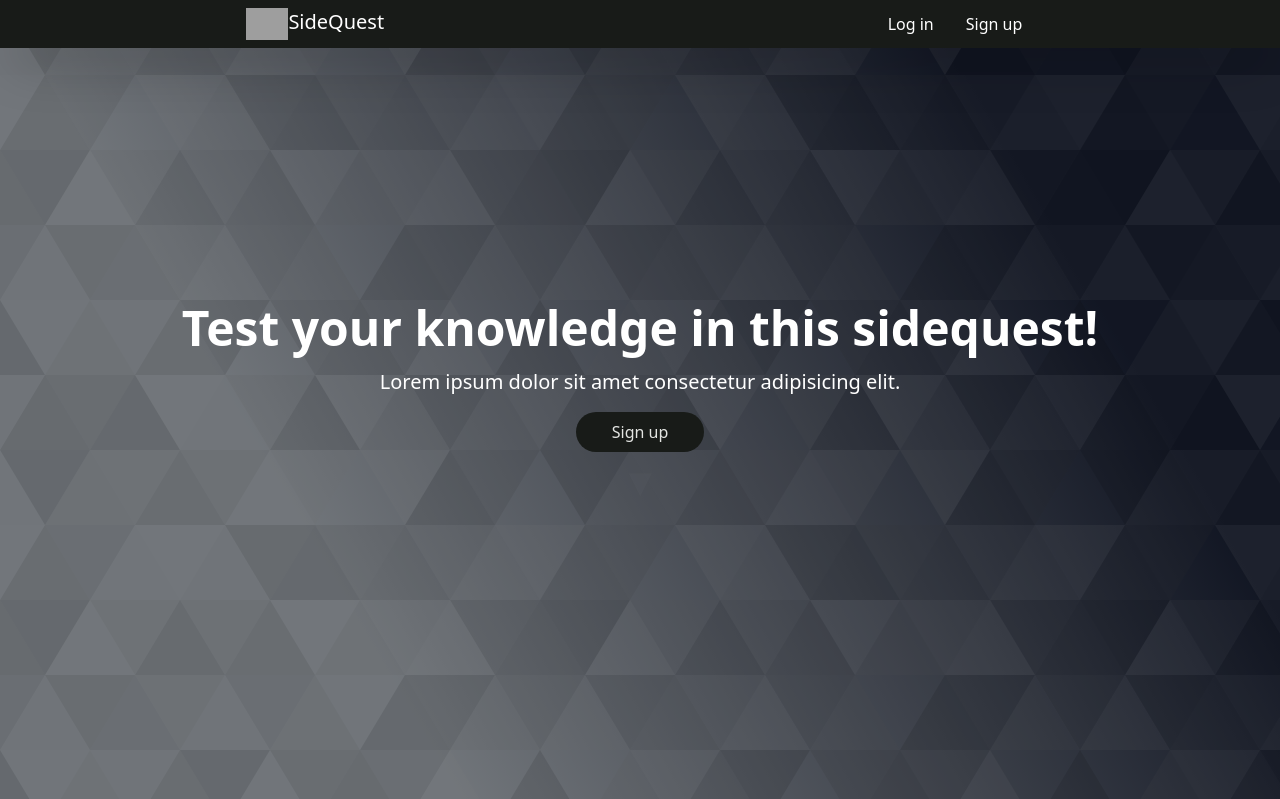
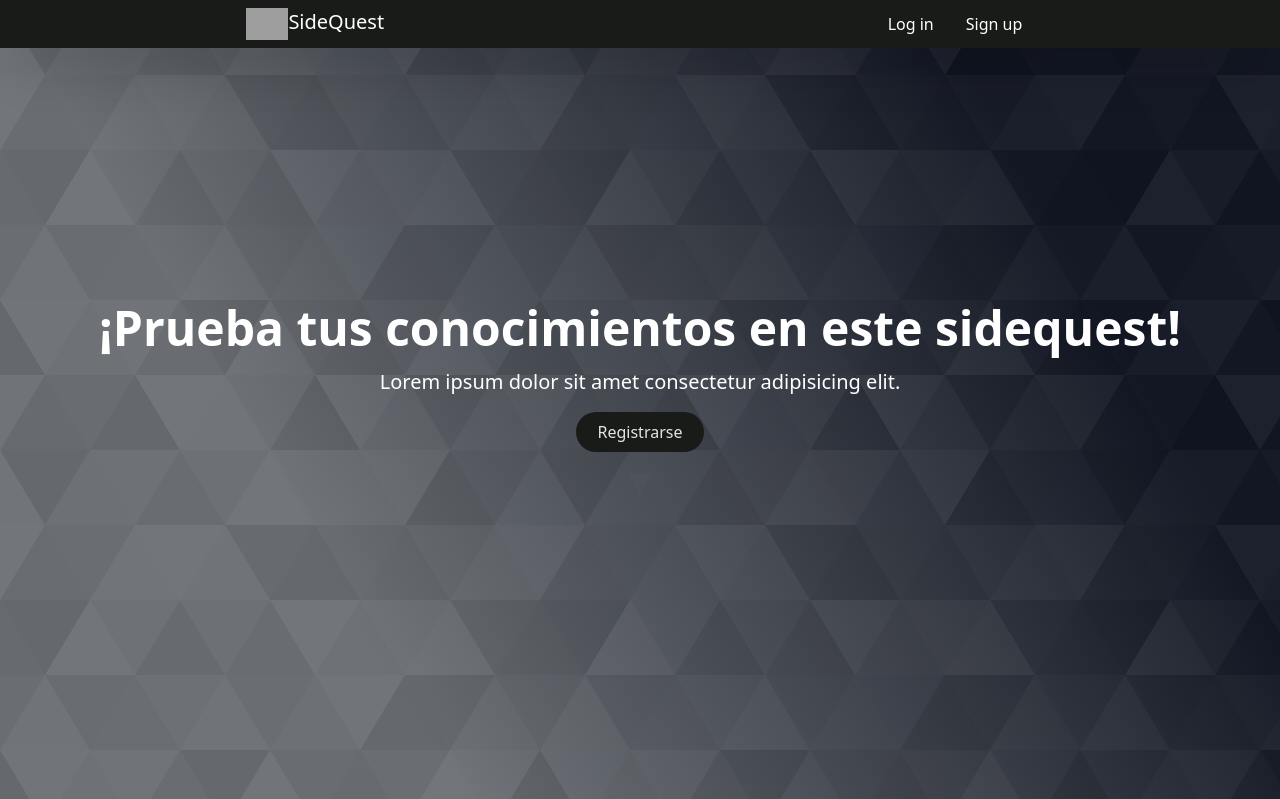
Before and after one commit to AltamiranoCristian/quizgame, a Django app: page / in a window 1280 px wide. Shown: the top 799 px of the page. Run offline with Django 5.2, Linux system fonts and the light colour scheme; style sheets or scripts are compiled from the project's sources; some libraries are stand-ins or nearby versions; grey boxes are pictures that could not be loaded.

Commit message:
Update language banner.html

```diff
--- a/sqapp/templates/banner.html
+++ b/sqapp/templates/banner.html
@@ -3,15 +3,15 @@
     <div class="w-full absolute inset-0 bg-black opacity-50"></div>
     <div class="w-full absolute inset-0 flex items-center justify-center">
         <div class="text-white text-center">
-            <h1 class="text-xl font-bold mb-4 sm:text-3xl md:text-4xl lg:text-5xl">Test your knowledge in this sidequest!</h1>
+            <h1 class="text-xl font-bold mb-4 sm:text-3xl md:text-4xl lg:text-5xl">¡Prueba tus conocimientos en este sidequest!</h1>
             <p class="text-sm sm:text-lg md:text-xl lg:text-xl">Lorem ipsum dolor sit amet consectetur adipisicing elit.</p>
             {% if user.is_authenticated %}
             <a href="/home">
-                <button class="transition ease-in w-32 h-10 m-4 bg-corduroy-950 text-corduroy-100 rounded-full hover:text-blue-chill-500 hover:bg-corduroy-100" >get started</button>
+                <button class="transition ease-in w-32 h-10 m-4 bg-corduroy-950 text-corduroy-100 rounded-full hover:text-blue-chill-500 hover:bg-corduroy-100" >Empezar</button>
             </a>
             {% else %}
             <a href="/signup">
-                <button class="transition ease-in w-32 h-10 m-4 bg-corduroy-950 text-corduroy-100 rounded-full hover:text-blue-chill-500 hover:bg-corduroy-100" >Sign up</button>
+                <button class="transition ease-in w-32 h-10 m-4 bg-corduroy-950 text-corduroy-100 rounded-full hover:text-blue-chill-500 hover:bg-corduroy-100" >Registrarse</button>
             </a>
             {% endif %}
             <span class="hidden md:block text-xl animate-ping">▼</span>
```
